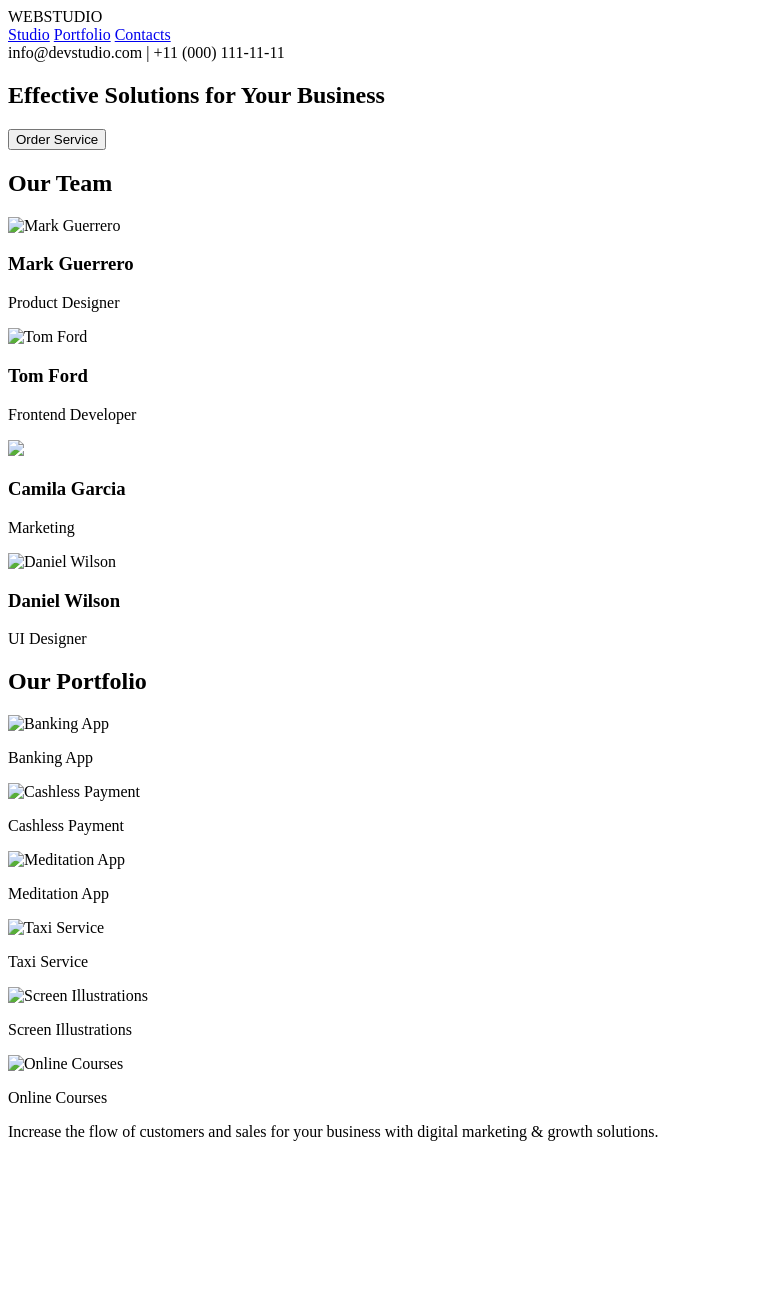
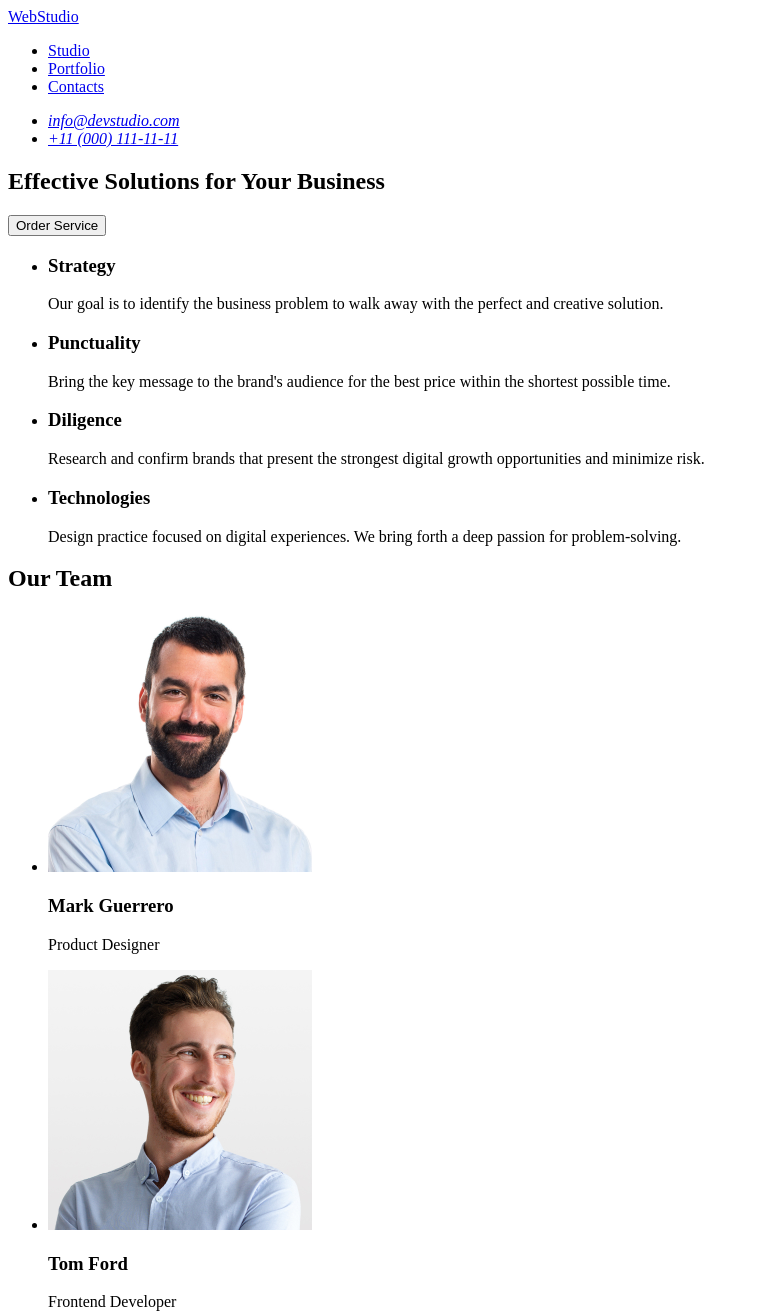
Before and after one commit to CyberShim/goit-markup-hw-01, a plain HTML site: page index.html in a window 1280 px wide. Shown: the top 1314 px of the page, without its empty margins (0-759 px from the left). Before the commit the page ends 1157 px from the top, so only its background shows below. Drawn offline with Linux system fonts and the light colour scheme.

Commit message:
update index html

```diff
--- a/index.html
+++ b/index.html
@@ -5,82 +5,110 @@
     <meta charset="UTF-8">
     <meta name="viewport" content="width=device-width, initial-scale=1.0">
     <title>WebStudio</title>
-    <link rel="stylesheet" href="./css/index.css">
 </head>
 
 <body>
     <header>
-        <div>WEBSTUDIO</div>
         <nav>
-            <a href="#studio">Studio</a>
-            <a href="#portfolio">Portfolio</a>
-            <a href="#contacts">Contacts</a>
+            <a href="./index.html">WebStudio</a>
+            <ul>
+                <li><a href="#studio">Studio</a></li>
+                <li><a href="#portfolio">Portfolio</a></li>
+                <li><a href="#contacts">Contacts</a></li>
+            </ul>
         </nav>
-        <div>info@devstudio.com | +11 (000) 111-11-11</div>
+        <address>
+            <ul>
+                <li><a href="mailto:info@devstudio.com">info@devstudio.com</a></li>
+                <li><a href="tel:+110001111111">+11 (000) 111-11-11</a></li>
+            </ul>
+        </address>
     </header>
-
-    <section class="hero">
+    <main>
+        <section>
             <h1>Effective Solutions for Your Business</h1>
-        <button>Order Service</button>
+            <button type="button">Order Service</button>
         </section>
-
-    <section class="section" id="studio">
+        <section>
+            <h2 hidden>Our Adventages</h2>
+            <ul>
+                <li><h3>Strategy</h3>
+                    <p>Our goal is to identify the business
+                    problem to walk away with the perfect and creative solution.</p>
+                </li>
+                <li>
+                    <h3>Punctuality</h3>
+                    <p>Bring the key message to the brand's audience for the best price within the shortest possible time.</p>
+                </li>
+                <li>
+                    <h3>Diligence</h3>
+                    <p>Research and confirm brands that present the strongest digital growth opportunities and minimize risk.</p>
+                </li>
+                <li>
+                    <h3>Technologies</h3>
+                    <p>Design practice focused on digital experiences. We bring forth a deep passion for problem-solving.</p>
+                </li>
+            </ul>
+        </section>
+        <section>
             <h2>Our Team</h2>
-        <div class="team">
-            <div class="card">
-                <img src="./images/img mark gurero.jpg" alt="Mark Guerrero">
+            <!-- images Team-->
+            <ul>
+                <li>
+                    <img src="./images/markguerrero.jpg" alt="Mark Guerrero" width="264" height="260">
                     <h3>Mark Guerrero</h3>
                     <p>Product Designer</p>
-            </div>
-            <div class="card">
-                <img src="./images/img tom.jpg" alt="Tom Ford">
+                </li>
+                <li>
+                    <img src="./images/tomford.jpg" alt="Tom Ford" width="264" height="260">
                     <h3>Tom Ford</h3>
                     <p>Frontend Developer</p>
-            </div>
-            <div class="card">
-                <img src="./images/img camila.jpg" alt"Camila Garcia">
+                </li>
+                <li>
+                    <img src="./images/сamilagarcia.jpg" alt="Camila Garcia" width="264" height="260">
                     <h3>Camila Garcia</h3>
                     <p>Marketing</p>
-            </div>
-            <div class="card">
-                <img src="./images/img daniel.jpg" alt="Daniel Wilson">
-                <h3>Daniel Wilson</h3>
+                </li>
+                <li>
+                    <img src="./images/danielwilson.jpg" alt="Danie Wilson" width="264" height="260">
+                    <h3>Danie lWilson</h3>
                     <p>UI Designer</p>
-            </div>
-        </div>
+                </li>
+            </ul>
         </section>
-
-    <section class="section" id="portfolio">
+    </main>
+    <!-- Portfolio -->
+    <section>
         <h2>Our Portfolio</h2>
-        <div class="portfolio">
-            <div class="card">
-                <img src="./images/img banking.jpg" alt="Banking App">
-                <p>Banking App</p>
-            </div>
-            <div class="card">
-                <img src="./images/img peymens.jpg" alt="Cashless Payment">
-                <p>Cashless Payment</p>
-            </div>
-            <div class="card">
-                <img src="./images/img app.jpg" alt="Meditation App">
-                <p>Meditation App</p>
-            </div>
-            <div class="card">
-                <img src="./images/img taxi.jpg" alt="Taxi Service">
-                <p>Taxi Service</p>
-            </div>
-            <div class="card">
-                <img src="./images/img screen.jpg" alt="Screen Illustrations">
-                <p>Screen Illustrations</p>
-            </div>
-            <div class="card">
-                <img src="./images/img onlineCourses.jpg" alt="Online Courses">
-                <p>Online Courses</p>
-            </div>
-        </div>
+        <ul>
+            <li><img src="./images/bankingapp.jpg" alt="Banking App" width="360" height="300">
+            <h3>Banking App</h3>
+            <p>App</p>
+            </li>
+            <li><img src="./images/сashlesspayment.jpg" alt="Cashless Payment" width="360" height="300">
+                <h3>Cashless Payment</h3>
+                <p>Marketing</p>
+            </li>
+            <li><img src="./images/meditationapp.jpg" alt="Meditation App" width="360" height="300">
+                <h3>Meditation App</h3>
+                <p>App</p>
+            </li>
+            <li><img src="./images/taxiservice.jpg" alt="Taxi Service" width="360" height="300">
+                <h3>Taxi Service</h3>
+                <p>Marketing</p>
+            </li>
+            <li><img src="./images/screenillustrations.jpg" alt="Screen Illustrations" width="360" height="300">
+                <h3>Screen Illustrations</h3>
+                <p>Design</p>
+            </li>
+            <li><img src="./images/onlinecourses.jpg" alt="Online Courses" width="360" height="300">
+                <h3>Online Courses</h3>
+                <p>Marketing</p>
+            </li>
+        </ul>
     </section>
-
     <footer>
+        <a href="./index.html">WebStudio</a>
         <p>Increase the flow of customers and sales for your business with digital marketing & growth solutions.</p>
     </footer>
 </body>
```
Also changed, not shown: images/bankingapp.jpg (added), images/danielwilson.jpg (added), images/logo.jpg (added), images/markguerrero.jpg (added), images/meditationapp.jpg (added), images/onlinecourses.jpg (added), images/screenillustrations.jpg (added), images/taxiservice.jpg (added), images/tomford.jpg (added), images/сamilagarcia.jpg (added), images/сashlesspayment.jpg (added), 2 other files. Lines whose indentation alone changed are shown as unchanged.
